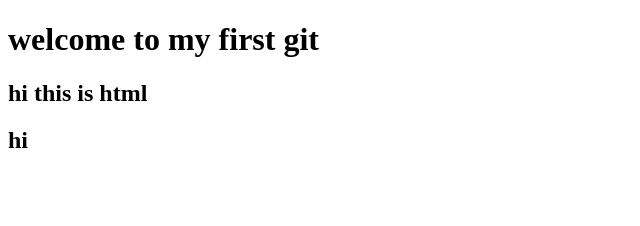
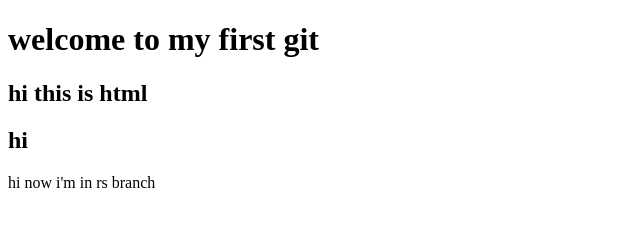
Before and after one commit to RuchithSathnidu/first_git, a plain HTML site: page index.html in a window 1280 px wide. Shown: the whole page, without its empty margins (0-640 px from the left). Drawn offline with Linux system fonts and the light colour scheme.

Commit message:
add p tag

```diff
--- a/index.html
+++ b/index.html
@@ -10,5 +10,6 @@
     <h1>welcome to my first git</h1>
     <h2>hi this is html</h2>
     <h2>hi</h2>
+    <p>hi now i'm in rs branch</p>
 </body>
 </html>
```
